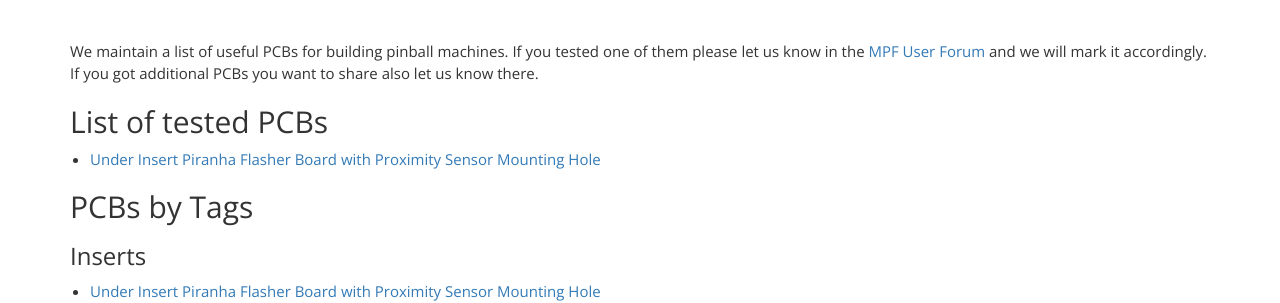
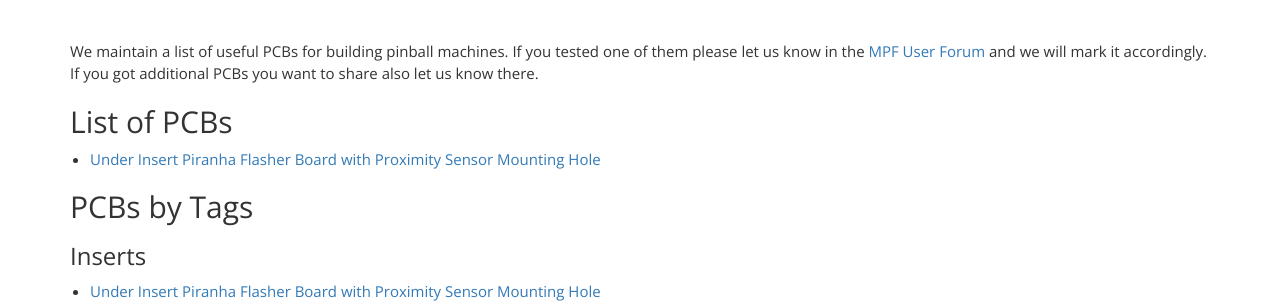
Before and after one commit to missionpinball/mpf-hardware, a Jekyll site: the page built from pcbs.html, in a window 1280 px wide. Shown: the part 248-551 px from the top of the page. Built offline with Jekyll 4.4.1, drawn with Linux system fonts in a browser that asks for light colours; nearby versions of some CDN libraries.

Commit message:
list also contains untested stuff

```diff
--- a/cad-models.html
+++ b/cad-models.html
@@ -9,7 +9,7 @@
         accordingly.
         If you got additional models you want to share also let us know there.</p>
 
-        <h2>List of tested CAD Models</h2>
+        <h2>List of CAD Models</h2>
         <ul>
         {% for model in site.cad_models %}
             <li><a href="{{ model.url | absolute_url }}">{{ model.name }} </a>{% if model.part_number %} - {{ model.part_number }}{% endif %}</li>
--- a/pcbs.html
+++ b/pcbs.html
@@ -9,7 +9,7 @@
         accordingly.
         If you got additional PCBs you want to share also let us know there.</p>
 
-        <h2>List of tested PCBs</h2>
+        <h2>List of PCBs</h2>
         <ul>
         {% for pcb in site.pcbs %}
             <li><a href="{{ pcb.url | absolute_url }}">{{ pcb.name }}</a></li>
```
